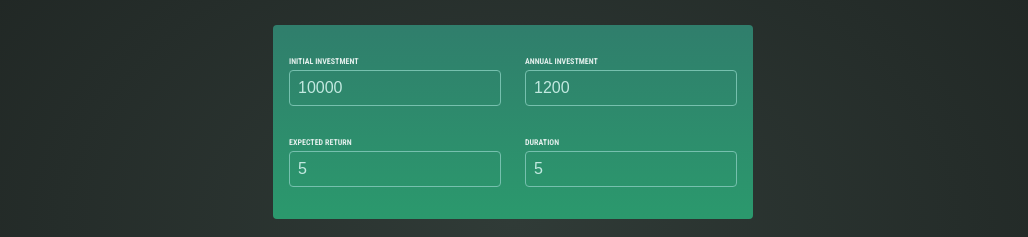
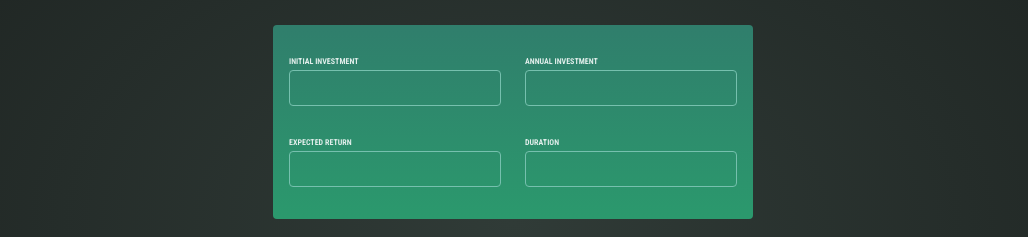
Before and after one commit to Mr-Luka/investment-app-practice, a React (Vite) app: page / in a window 1280 px wide. Shown: the part 201-438 px from the top of the page, without its empty margins (127-1155 px from the left). Built offline with nearby package versions, Linux system fonts and the light colour scheme.

Commit message:
cleared userInput

```diff
--- a/src/components/UserInput.jsx
+++ b/src/components/UserInput.jsx
@@ -1,45 +1,25 @@
 
-export default function UserInput({userInput, changeOn}){
+export default function UserInput(){
     return (
         <section id="user-input">
             <div className="input-group">
                 <p>
                     <label>Initial Investment</label>
-                    <input
-                        type="number"
-                        required
-                        onChange={(e)=> changeOn('initialInvestment', e.target.value)}
-                        value={userInput.initialInvestment}
-                    />
+                    <input type="number" required />
                 </p>
                 <p>
                     <label>Annual Investment</label>
-                    <input
-                        type="number"
-                        required
-                        onChange={(e)=> changeOn('annualInvestment', e.target.value)}
-                        value={userInput.annualInvestment}
-                    />
+                    <input type="number" required />
                 </p>
             </div>
              <div className="input-group">
                 <p>
                     <label>Expected Return</label>
-                    <input
-                        type="number"
-                        required
-                        onChange={(e)=> changeOn('expectedReturn', e.target.value)}
-                        value={userInput.expectedReturn}
-                    />
+                    <input type="number" required />
                 </p>
                 <p>
                     <label>Duration</label>
-                    <input
-                        type="number"
-                        required
-                        onChange={(e)=> changeOn('duration', e.target.value)}
-                        value={userInput.duration}
-                    />
+                    <input type="number" required />
                 </p>
             </div>
 
```
